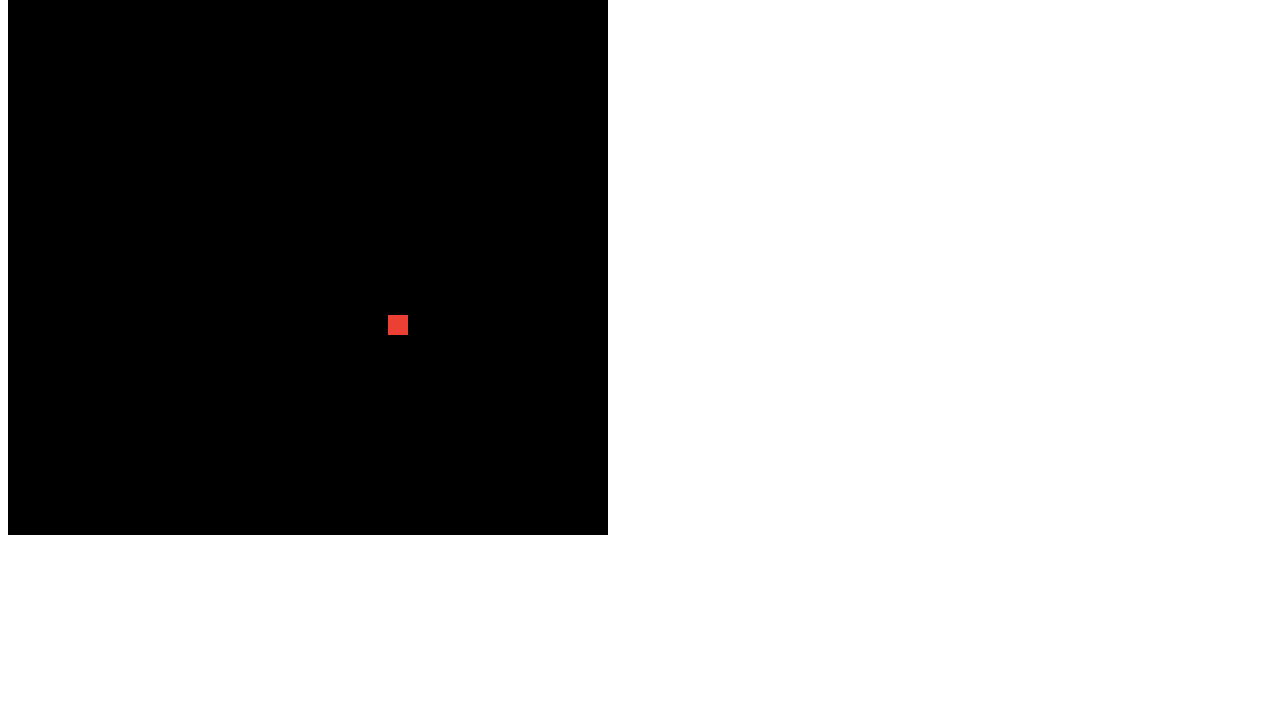
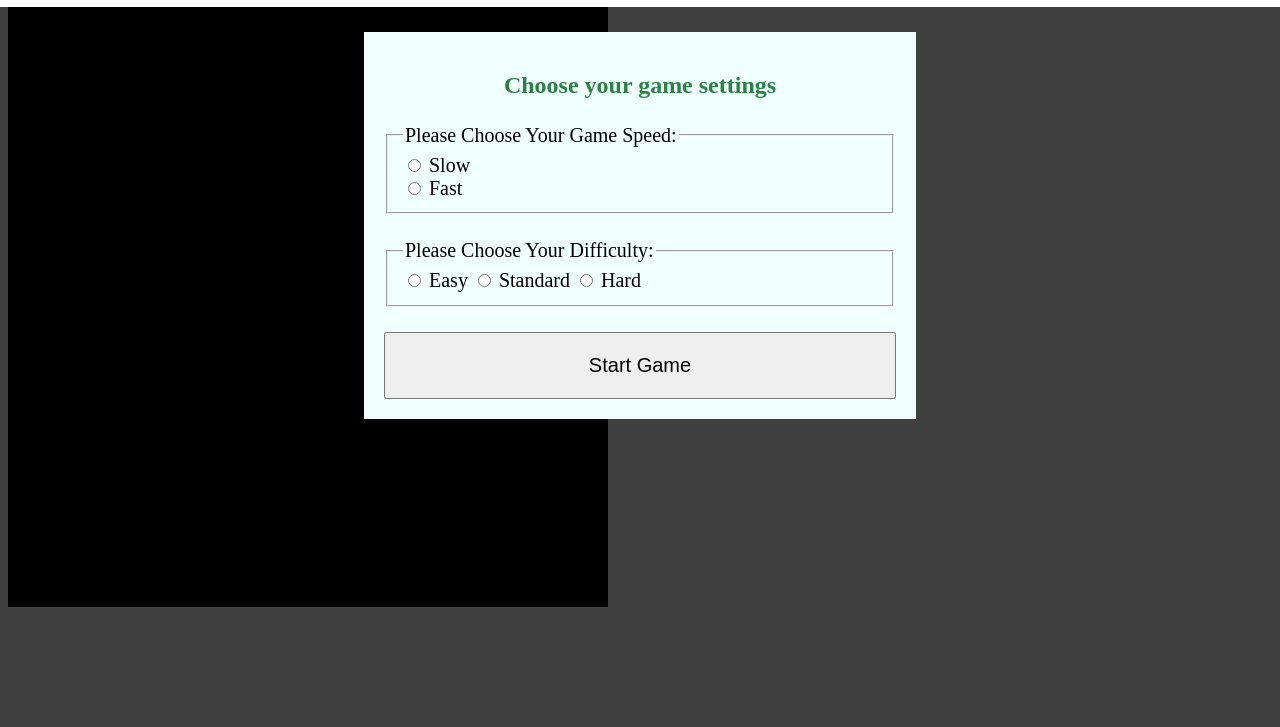
Before and after one commit to TroyMcl/arcade-snake, a plain HTML site: page index.html in a window 1280 px wide. Shown: the part 73-800 px from the top of the page. Drawn offline with Linux system fonts and the light colour scheme.

Commit message:
Added modal for game options before starting, Created Rocks class and functionality for hard difficulty

```diff
--- a/cookie.js
+++ b/cookie.js
@@ -7,10 +7,20 @@ class Cookie {
   randomLocation() {
     this.x = (Math.floor((Math.random() * rows -1) + 1) * scale)
     this.y = (Math.floor((Math.random() * column -1) + 1) * scale)
+
+    if (rocks) {
+      for(let i = 0; i < rocks.rocks.length; i ++) {
+        if (rocks.rocks[i].x === this.x && rocks.rocks[i].y === this.y) {
+          this.randomLocation();
+        }
+      };
+    }
   }
 
-  draw() {
+  draw(){
     ctx.fillStyle = '#eb4034'
     ctx.fillRect(this.x , this.y, scale, scale)
+
   }
+
 }
--- a/hardSnake.js
+++ b/hardSnake.js
@@ -25,5 +25,12 @@ class HardSnake extends Snake {
         this.gameOver = true;
       }
     }
+    if (rocks) {
+      for (let j = 0; j < rocks.rocks.length; j++) {
+        if (rocks.rocks[j].x === this.x && rocks.rocks[j].y === this.y) {
+          this.gameOver = true;
+        }
+      }
+    }
   }
 }
--- /dev/null
+++ b/index.css
@@ -0,0 +1,40 @@
+h1 {
+  color: #2c8243;
+}
+
+#modal-init {
+  display: none;
+  position: fixed;
+  padding-top: 25px;
+  left: 0;
+  right: 0;
+  width: 100%;
+  height: 100%;
+  background-color: rgba(0,0,0,0.75);
+}
+
+#model-content {
+  position: relative;
+  background-color: azure;
+  padding: 20px;
+  margin: auto;
+  width: 40%;
+}
+
+#model-heading {
+  font-size: 125;
+  color: #2c8243;
+  text-align: center;
+}
+
+input[type="submit"] {
+  width: 100%;
+  margin-top: 25px;
+  padding: 20px;
+  font-size: 125%;
+}
+
+fieldset {
+  margin-top: 25px;
+  font-size: 125%;
+}
--- a/index.html
+++ b/index.html
@@ -3,8 +3,33 @@
   <head>
     <meta charset="utf-8">
     <title>Snake Game</title>
+    <link rel="stylesheet" href="index.css"></link>
   </head>
   <body>
+    <h1>Play Snake</h1>
+    <div id="modal-init">
+      <div id="model-content">
+        <h2 id="model-heading">Choose your game settings</h2>
+        <fieldset id="game-speed">
+          <legend>Please Choose Your Game Speed:</legend>
+          <input name="speed" type="radio" id="slow" value="slow">
+          <label for="slow">Slow</label> <br>
+          <input name="speed" type="radio" id="fast" value='fast'>
+          <label for="fast">Fast</label>
+        </fieldset>
+        <fieldset id="game-difficulty">
+          <legend>Please Choose Your Difficulty:</legend>
+          <input name="difficulty" type="radio" id="easy" value="easy">
+          <label for="easy">Easy</label>
+          <input name="difficulty" type="radio" id="standard" value="standard">
+          <label for="standard">Standard</label>
+          <input name="difficulty" type="radio" id="hard" value="hard">
+          <label for="hard">Hard</label>
+        </fieldset>
+        <input id="start-game" type="submit" value="Start Game"/>
+      </div>
+    </div>
+
     <div id="game-board">
       <canvas id="canvas" height="600px" width="600px" style="background-color: black;"></canvas>
     </div>
@@ -12,6 +37,7 @@
     <script src="snake.js"></script>
     <script src="hardSnake.js"></script>
     <script src="cookie.js"></script>
+    <script src="rocks.js"></script>
     <script src="index.js"></script>
   </body>
 </html>
--- a/index.js
+++ b/index.js
@@ -4,23 +4,54 @@ const scale = 20;
 const rows = canvas.height / scale;
 const column = canvas.height / scale;
 
-var snake;
 var moveX = scale;
 var moveY = 0;
 var speed;
-var rules;
+var snake;
+var rocks;
 
-//make our modal: choose speed and difficulty
-//assign value to speed and rules from user input
+document.addEventListener("DOMContentLoaded", () => {
+  let modal = document.getElementById('modal-init');
+  modal.style.display = 'block';
+  document.getElementById('game-speed').addEventListener('click', (e) => {
+    if (e.target.value === 'slow') {
+      speed = 200;
+    };
+    if (e.target.value === 'fast') {
+      speed = 100;
+    };
+  });
+  document.getElementById('game-difficulty').addEventListener('click', (e) => {
+    if (e.target.value === 'easy') {
+      snake = new Snake();
+    };
+    if (e.target.value === 'standard') {
+      snake = new HardSnake();
+    };
+    if (e.target.value === 'hard') {
+      snake = new HardSnake();
+      rocks = new Rocks();
+      rocks.generateRocks()
+    };
+  });
+  document.getElementById('start-game').addEventListener('click', (e) => {
+    modal.style.display = 'none';
+    startGame()
+  });
 
-(function() {
-  snake = new HardSnake();
+});
+
+const startGame = function() {
+  //snake = new Snake();
   cookie = new Cookie();
   cookie.randomLocation()
 
   const run = setInterval(() => {
     ctx.clearRect(0,0,canvas.width, canvas.height);
-    cookie.draw()
+    if (rocks) {
+      rocks.draw();
+    }
+    cookie.draw();
     snake.move(moveX, moveY);
 
     if(snake.eat(cookie)) {
@@ -31,9 +62,9 @@ var rules;
       clearInterval(run);
     }
 
-  }, 100)
+  }, speed)
 
-})()
+}
 
 const changeDirection = (x, y) => {
   moveX = x;
--- /dev/null
+++ b/rocks.js
@@ -0,0 +1,21 @@
+class Rocks {
+  constructor() {
+    this.rocks = [];
+  }
+
+  generateRocks() {
+    for (let i = 0; i < 25; i++) {
+      let x = (Math.floor((Math.random() * rows -1) + 1) * scale);
+      let y = (Math.floor((Math.random() * column -1) + 1) * scale);
+      let rock = { x, y};
+      this.rocks.push(rock);
+    }
+  }
+
+  draw() {
+    for( let i = 0; i < this.rocks.length; i++) {
+      ctx.fillStyle = '#838a85';
+      ctx.fillRect(this.rocks[i].x , this.rocks[i].y, scale, scale);
+    }
+  }
+}
```
